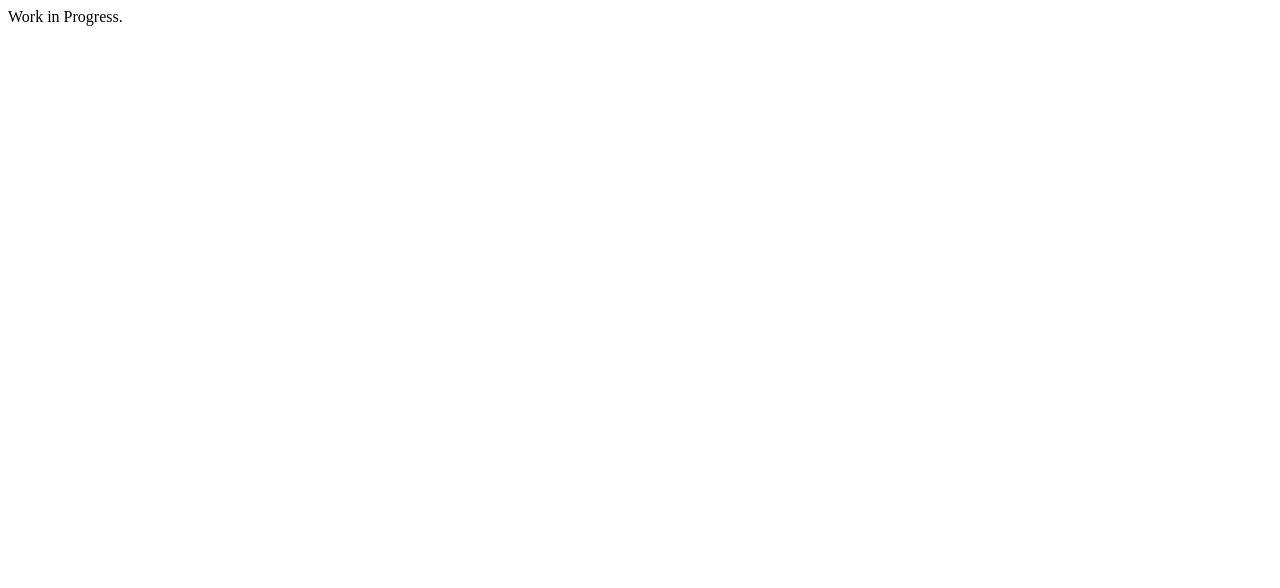
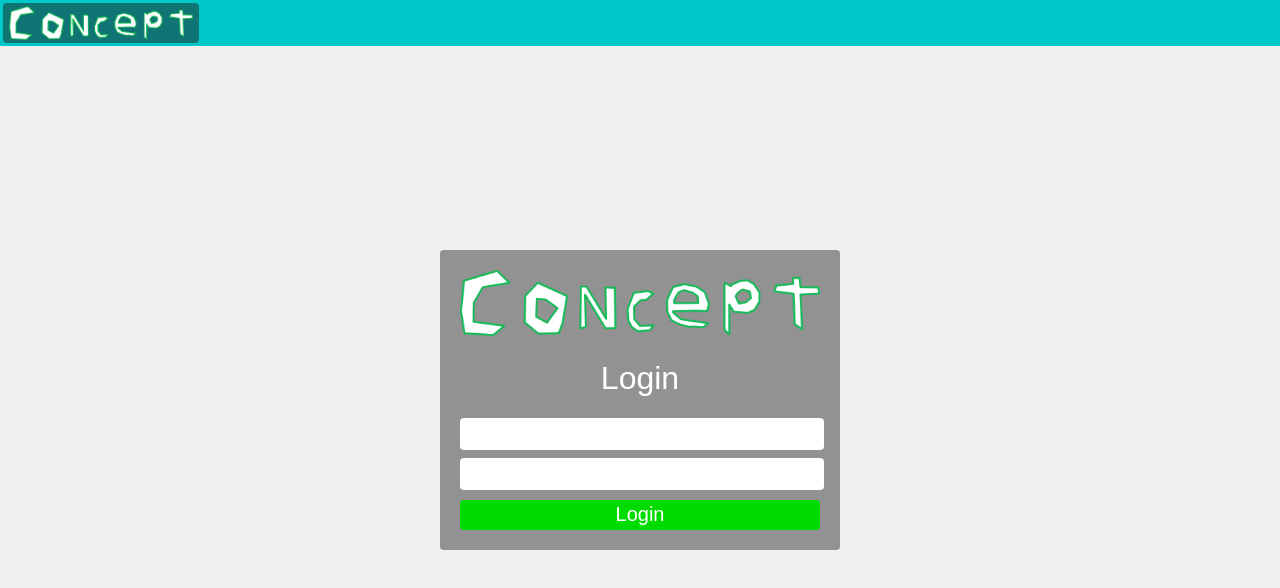
Before and after one commit to WaffleLoverr/RevivalConcept, a plain HTML site: page index.html in a window 1280 px wide. Drawn offline with Linux system fonts and the light colour scheme.

Commit message:
Update index.html

```diff
--- a/index.html
+++ b/index.html
@@ -1,2 +1,14 @@
 <!DOCTYPE html>
-<html><head></head><body>Work in Progress.</body></html>
+<html><head><title>Concept | Login</title>
+  <link rel="icon" href="Images/favicon.png"></head><body style="background-color: rgb(240,240,240);font-family: Arial;">
+
+
+
+<div id="topnav" style="height: 46px;background-color: rgb(0,200,200);position: fixed;top: 0px;left: 0px;width: 100%;">
+
+    <a style="height: calc(100% - 6px);display: inline-block;position: relative;top: 3px;left: 3px;background-color: rgba(35,35,35,0.5);border-radius: 4px;width: 196px;text-align: center;"><img src="Images/FullIcon.png" style="height: calc(100% - 6px);top: 3px;position: relative;/*! left: 3px; *//*! height: 100%; */"></a></div>
+
+<div id="loginterminal" style="position: absolute;left: calc(50% - 200px);width: 400px;height: 300px;background-color: rgba(55,55,55,0.5);top: calc(50% - 150px);border-radius: 4px;"><img src="Images/FullIcon.png" style="width: calc(100% - 40px);position: relative;left: 20px;top: 20px;display: block;"><div style="display: block;position: absolute;text-align: center;width: 100%;top: 110px;color: white;font-size: xx-large;">Login</div>
+<input style="position: absolute;left: 20px;width: calc(100% - 40px);height: 30px;border-radius: 4px;border-color: transparent;bottom: 100px;border: none;outline: none;"><input style="position: absolute;left: 20px;width: calc(100% - 40px);height: 30px;border-radius: 4px;border-color: transparent;bottom: 60px;border: none;"><button style="position: absolute;left: 20px;width: calc(100% - 40px);height: 30px;border-radius: 4px;border-color: transparent;bottom: 20px;background-color: rgb(0,220,0);"><div style="color: white;font-size: 20px;position: relative;bottom: 1px;">Login</div></button></div>
+
+</body></html>
```
